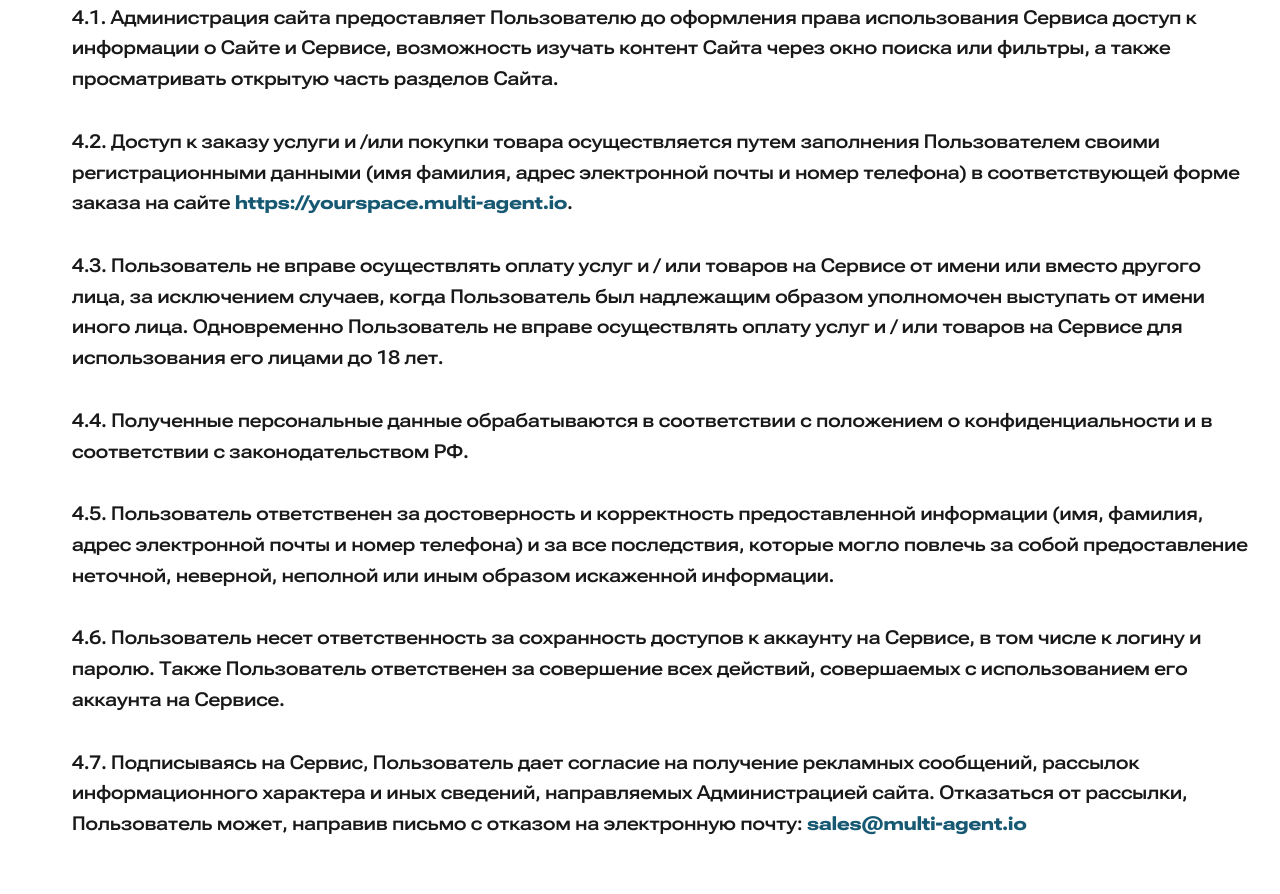
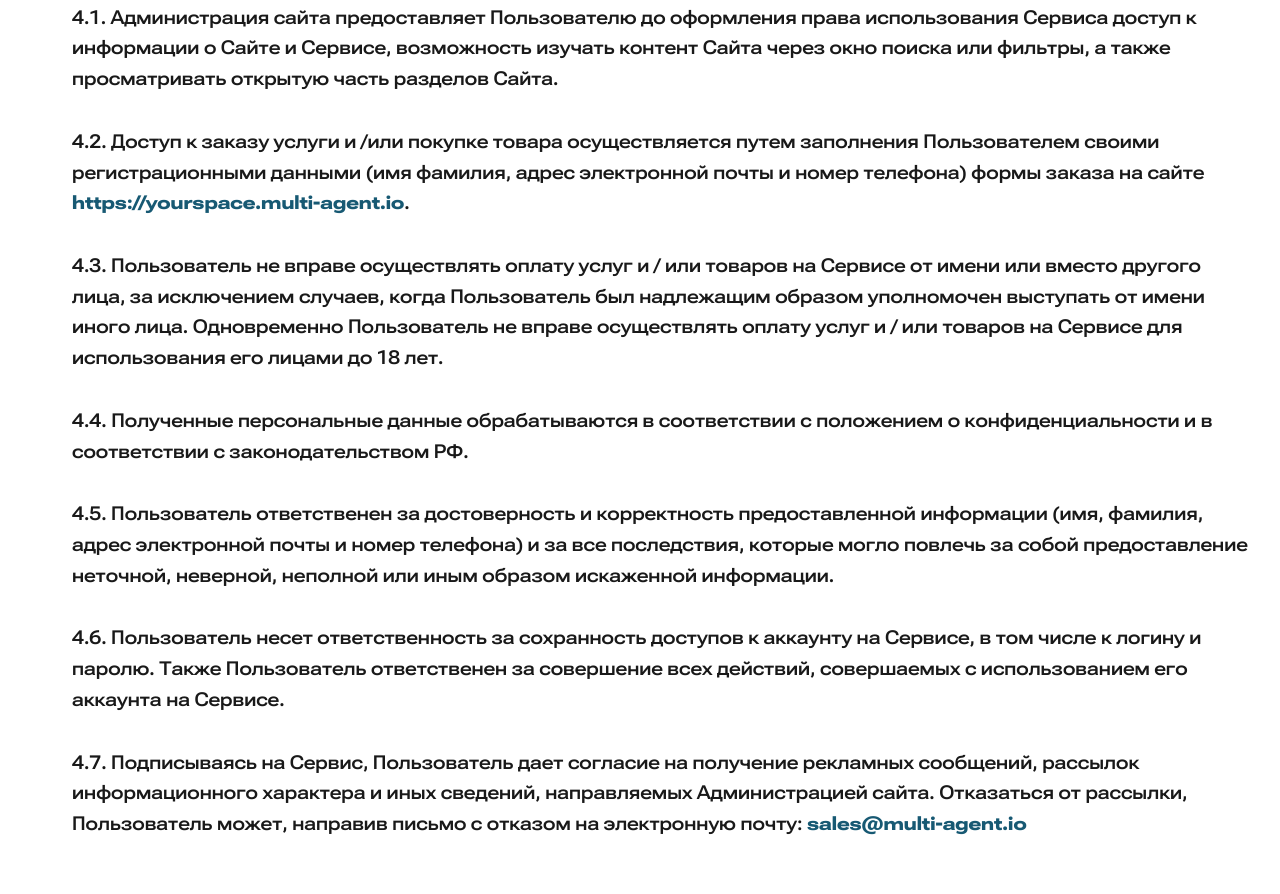
Before and after one commit to zirreal/yourspace.multi-agent.io, an Astro site: page /terms in a window 1280 px wide. Shown: the part 6360-7254 px from the top of the page. Built offline with nearby package versions, Linux system fonts and the light colour scheme; Astro itself is replaced by a stand-in of ours.

Commit message:
Update terms.astro

```diff
--- a/src/pages/terms.astro
+++ b/src/pages/terms.astro
@@ -393,10 +393,10 @@ import Layout from "../layouts/Layout.astro";
                 разделов Сайта.
               </li>
               <li class="list__item">
-                4.2. Доступ к заказу услуги и /или покупки товара осуществляется
+                4.2. Доступ к заказу услуги и /или покупке товара осуществляется
                 путем заполнения Пользователем своими регистрационными данными
-                (имя фамилия, адрес электронной почты и номер телефона) в
-                соответствующей форме заказа на сайте <a
+                (имя фамилия, адрес электронной почты и номер телефона)
+                формы заказа на сайте <a
                   href="https://yourspace.multi-agent.io"
                   aria-label="Перейти на главную страницу нашего сайта"
                   class="underline"
```
